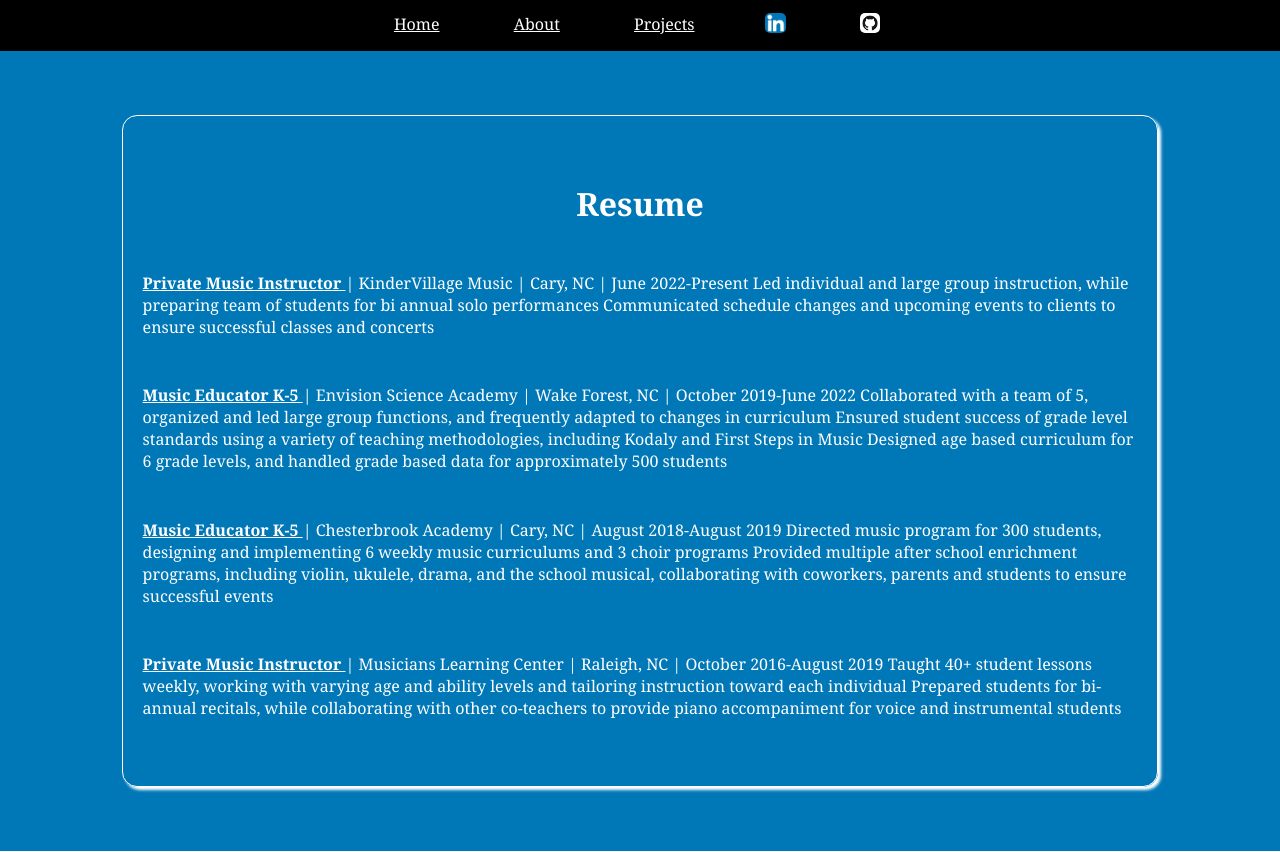
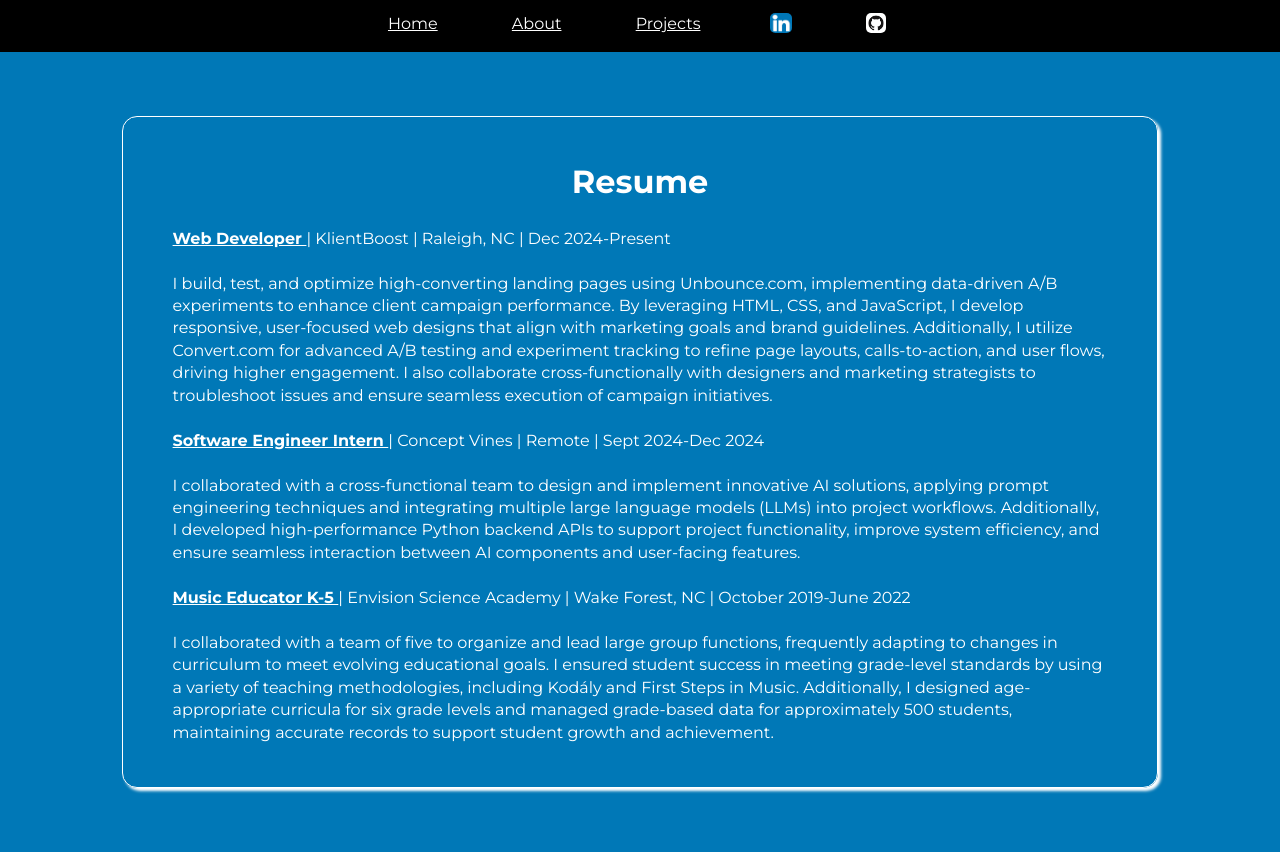
Before and after one commit to Brittany-Francis/portfolio, a plain HTML site: page experience.html in a window 1280 px wide. Drawn offline with Linux system fonts and the light colour scheme.

Commit message:
newupdatestofont

```diff
--- a/about.css
+++ b/about.css
@@ -2,10 +2,11 @@
     margin: 0;
     padding: 0;
     box-sizing: border-box;
+     line-height: 1.4;
 }
 .container{
     margin: 0 auto  ;
-    font-family: Georgia, 'Times New Roman', Times, serif;
+    font-family: Montserrat;
     /* text-shadow: 1px 1px 10px black; */
     color: white;
 }
--- a/experience.css
+++ b/experience.css
@@ -2,10 +2,11 @@
     margin: 0;
     padding: 0;
     box-sizing: border-box;
+    line-height: 1.4;
 }
 .container{
     margin: 0 auto  ;
-    font-family: Georgia, 'Times New Roman', Times, serif;
+    font-family: Montserrat;
     color: white;
     /* text-shadow: 1px 1px 10px black; */
 }
@@ -53,7 +54,7 @@ main{
     align-items: center;
     justify-content: space-evenly;
     border: 1px solid white;
-    padding: 20px;
+    padding: 20px 50px;
     border-radius: 15px;
     box-shadow: 3px 3px 3px white;
 }
@@ -71,6 +72,7 @@ main{
          color: white;
          display: inline-block;
      }
+     h1{margin-bottom: 20px;}
      .imgs, .links{
         display: flex;
         justify-content: center;
--- a/experience.html
+++ b/experience.html
@@ -1,10 +1,13 @@
 <!DOCTYPE html>
 <html lang="en">
   <head>
-    <meta charset="UTF-8">
-    <meta name="viewport" content="width=device-width, initial-scale=1.0">
+    <meta charset="UTF-8" />
+    <meta name="viewport" content="width=device-width, initial-scale=1.0" />
     <title>Experience</title>
-    <link rel="stylesheet" href="experience.css">
+    <link rel="stylesheet" href="experience.css" />
+    <link rel="preconnect" href="https://fonts.googleapis.com">
+<link rel="preconnect" href="https://fonts.gstatic.com" crossorigin>
+<link href="https://fonts.googleapis.com/css2?family=Montserrat:ital,wght@0,100..900;1,100..900&display=swap" rel="stylesheet">
   </head>
   <body>
     <div class="container">
@@ -15,37 +18,52 @@
           <a href="projects.html">Projects</a>
         </div>
         <div class="imgs">
-                <a href="https://www.linkedin.com/in/brittany-francis-a4572260/"><img id="linkedin" src="assets/linkedin img.png" alt="LinkedIn logo"></a>
-                <a href="https://github.com/Brittany-Francis"><img id="github" src="assets/github img.png" alt="Github logo"></a>
+          <a href="https://www.linkedin.com/in/brittany-francis-a4572260/"
+            ><img
+              id="linkedin"
+              src="assets/linkedin img.png"
+              alt="LinkedIn logo"
+          /></a>
+          <a href="https://github.com/Brittany-Francis"
+            ><img id="github" src="assets/github img.png" alt="Github logo"
+          /></a>
         </div>
       </header>
       <main>
         <div class="content">
           <h1>Resume</h1>
-                <p><span style="font-weight: bold; text-decoration: underline;">Private Music Instructor </span>| KinderVillage Music | Cary, NC | June 2022-Present
-                    Led individual and large group instruction, while preparing team of students for bi annual solo performances
-                    Communicated schedule changes and upcoming events to clients to ensure successful classes and concerts
+          <p>
+            <span style="font-weight: bold; text-decoration: underline"
+              >Web Developer </span
+            >| KlientBoost | Raleigh, NC | Dec 2024-Present<br /><br />
+            I build, test, and optimize high-converting landing pages using
+            Unbounce.com, implementing data-driven A/B experiments to enhance
+            client campaign performance. By leveraging HTML, CSS, and
+            JavaScript, I develop responsive, user-focused web designs that
+            align with marketing goals and brand guidelines. Additionally, I
+            utilize Convert.com for advanced A/B testing and experiment tracking
+            to refine page layouts, calls-to-action, and user flows, driving
+            higher engagement. I also collaborate cross-functionally with
+            designers and marketing strategists to troubleshoot issues and
+            ensure seamless execution of campaign initiatives.
           </p>
-                <p><span style="font-weight: bold; text-decoration: underline;">Music Educator K-5 </span>| Envision Science Academy | Wake Forest, NC | October 2019-June 2022
-                    Collaborated with a team of 5, organized and led large group functions, and frequently adapted to changes in curriculum
-                    Ensured student success of grade level standards using a variety of teaching methodologies, including Kodaly and First Steps in Music
-                    Designed age based curriculum for 6 grade levels, and handled grade based data for approximately 500 students
+          <p>
+            <span style="font-weight: bold; text-decoration: underline"
+              >Software Engineer Intern </span
+            >| Concept Vines | Remote | Sept 2024-Dec 2024<br /><br />
+            I collaborated with a cross-functional team to design and implement innovative AI solutions, applying prompt engineering techniques and integrating multiple large language models (LLMs) into project workflows. Additionally, I developed high-performance Python backend APIs to support project functionality, improve system efficiency, and ensure seamless interaction between AI components and user-facing features.
           </p>
-                <p><span style="font-weight: bold; text-decoration: underline;">Music Educator K-5 </span>| Chesterbrook Academy | Cary, NC | August 2018-August 2019
-                    Directed music program for 300 students, designing and implementing 6 weekly music curriculums and 3 choir programs
-                    Provided multiple after school enrichment programs, including violin, ukulele, drama, and the school musical, collaborating with coworkers, parents and students to ensure successful events
+          <p>
+            <span style="font-weight: bold; text-decoration: underline"
+              >Music Educator K-5 </span
+            >| Envision Science Academy | Wake Forest, NC | October 2019-June
+            2022<br /><br />
+            I collaborated with a team of five to organize and lead large group functions, frequently adapting to changes in curriculum to meet evolving educational goals. I ensured student success in meeting grade-level standards by using a variety of teaching methodologies, including Kodály and First Steps in Music. Additionally, I designed age-appropriate curricula for six grade levels and managed grade-based data for approximately 500 students, maintaining accurate records to support student growth and achievement.
           </p>
-                <p><span style="font-weight: bold; text-decoration: underline;">Private Music Instructor </span>| Musicians Learning Center | Raleigh, NC | October 2016-August 2019
-                    Taught 40+ student lessons weekly, working with varying age and ability levels and tailoring instruction toward each individual
-                    Prepared students for bi-annual recitals, while collaborating with other co-teachers to provide piano accompaniment for voice and instrumental students
-                </p>
-            </div>
 
 
-
+        </div>
       </main>
     </div>
-
-
   </body>
 </html>
--- a/projects.css
+++ b/projects.css
@@ -2,10 +2,11 @@
     margin: 0;
     padding: 0;
     box-sizing: border-box;
+     line-height: 1.4;
 }
 .container{
     margin: 0 auto  ;
-    font-family: Georgia, 'Times New Roman', Times, serif;
+    font-family: Montserrat;
     color: white;
     /* text-shadow: 1px 1px 10px black; */
 }
--- a/style.css
+++ b/style.css
@@ -2,10 +2,11 @@
     margin: 0;
     padding: 0;
     box-sizing: border-box;
+     line-height: 1.4;
 }
 .container{
     margin: 0 auto  ;
-    font-family: Georgia, 'Times New Roman', Times, serif;
+    font-family: Montserrat;
     color: white;
     /* text-shadow: 1px 1px 1px black; */
 }
```
Also changed, not shown: about.html (+3 -0 lines), index.html (+5 -0 lines), projects.html (+44 -13 lines), assets/bffavicon.png (added), 2 other files. Lines whose indentation alone changed are shown as unchanged.
